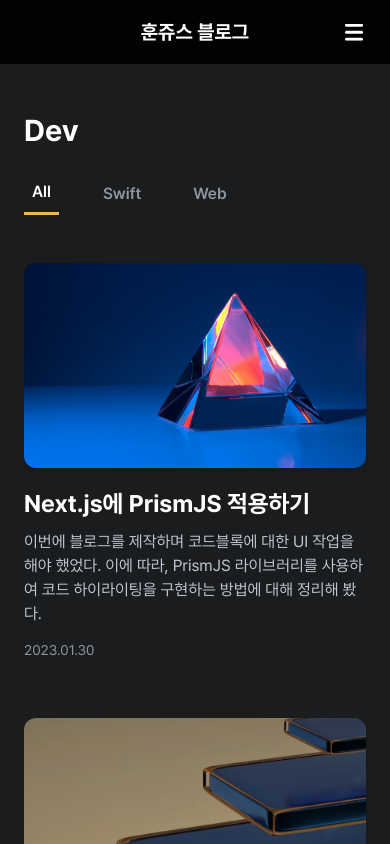
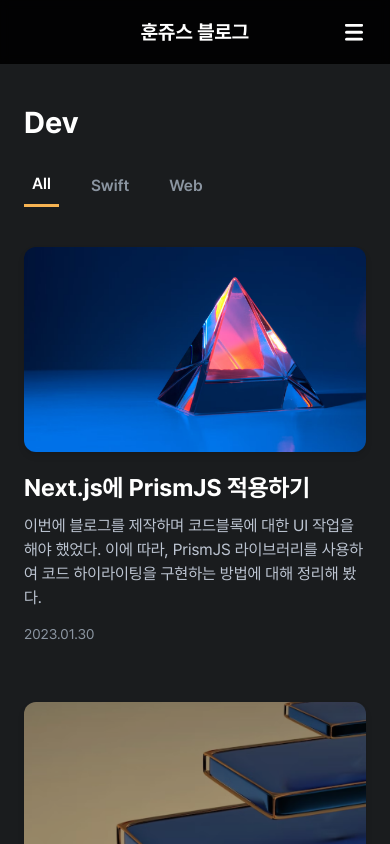
Before and after one commit to hoonjoo-park/Hoon-Juice, a Next.js app: page /dev in a window 390 px wide. Shown: the top 844 px of the page. Built offline with nearby package versions, Linux system fonts and the light colour scheme.

Commit message:
모바일 환경 스타일 미세 수정

```diff
--- a/src/components/CategoryButton.tsx
+++ b/src/components/CategoryButton.tsx
@@ -13,7 +13,7 @@
 }: CategoryButtonProps) => {
   return (
     <button
-      className={`p-2 mr-9 text-base font-semibold hover:text-white transition-all duration-200 ${
+      className={`p-2 desktop:mr-9 mobile:mr-6 text-base font-semibold hover:text-white transition-all duration-200 ${
         isSelected
           ? 'text-white border-b-[3px] border-b-yellow'
           : 'text-lightGray border-none'
--- a/src/components/PostList.tsx
+++ b/src/components/PostList.tsx
@@ -14,7 +14,7 @@
   return (
     <article>
       <Link
-        className={'postList'}
+        className={'desktop:postList'}
         href={`/post/${title.toLowerCase()}/${slug}`}
       >
         <div
@@ -36,9 +36,7 @@
               height={200}
               alt="thumbnail"
             />
-            <div
-              className={'absolute top-0 left-0 bg-black w-full h-full overlay'}
-            />
+            <div className={'absolute top-0 left-0 w-full h-full overlay'} />
           </div>
 
           <div>
--- a/src/components/Posts.tsx
+++ b/src/components/Posts.tsx
@@ -60,7 +60,7 @@
       }
     >
       <section
-        className={'flex flex-col desktop:my-16 mobile:mt-12 mobile:mb-10'}
+        className={'flex flex-col desktop:my-16 mobile:mt-10 mobile:mb-8'}
       >
         <h2 className={'desktop:mb-12 mobile:mb-6 text-3xl font-bold'}>
           {title}
--- a/src/styles/globals.css
+++ b/src/styles/globals.css
@@ -132,16 +132,8 @@
     transition: color 0.3s ease;
   }
 
-  .postList:hover h3 {
-    color: #3182f6;
-  }
-
   .postList .thumbnail {
     transition: transform 0.3s ease;
-  }
-
-  .postList:hover .thumbnail {
-    transform: scale3d(1.1, 1.1, 1);
   }
 
   .postList .overlay {
@@ -149,8 +141,16 @@
     transition: opacity 0.3s ease;
   }
 
-  .postList:hover .overlay {
-    opacity: 0.1;
+  @media (min-width: 1024px) {
+    .postList:hover h3 {
+      color: #3182f6;
+    }
+    .postList:hover .thumbnail {
+      transform: scale3d(1.1, 1.1, 1);
+    }
+    .postList:hover .overlay {
+      opacity: 0.1;
+    }
   }
 
   .post strong {
```
